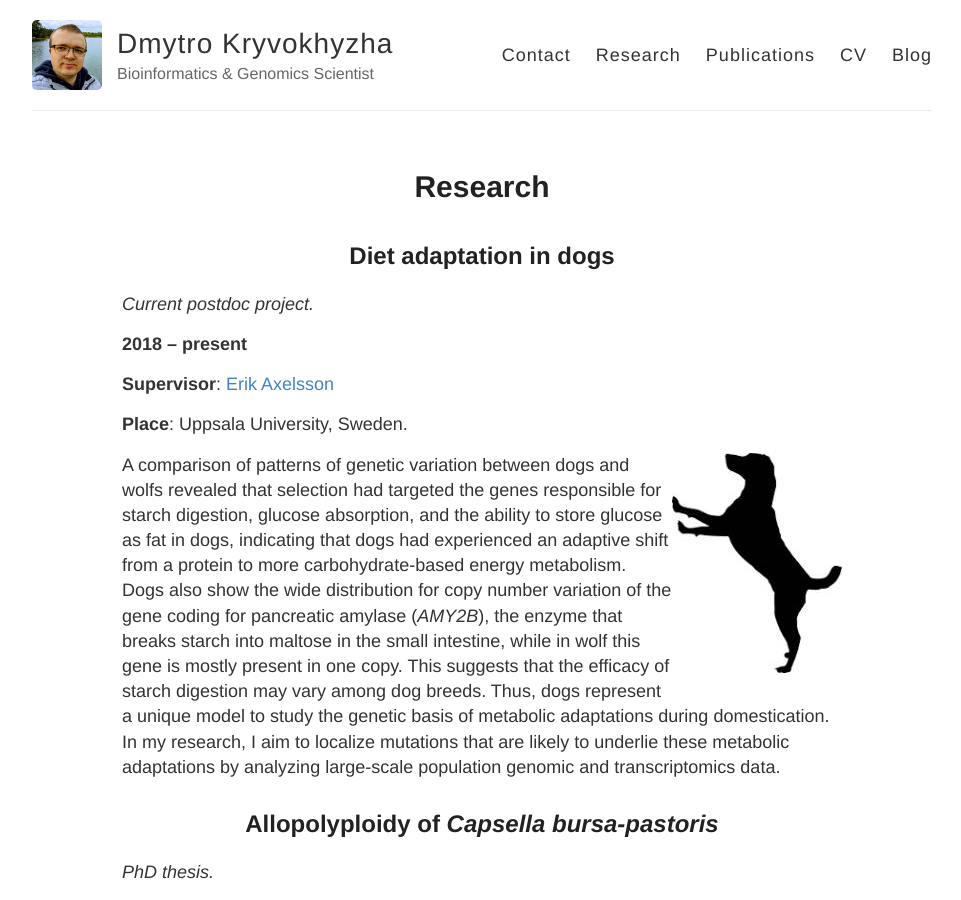
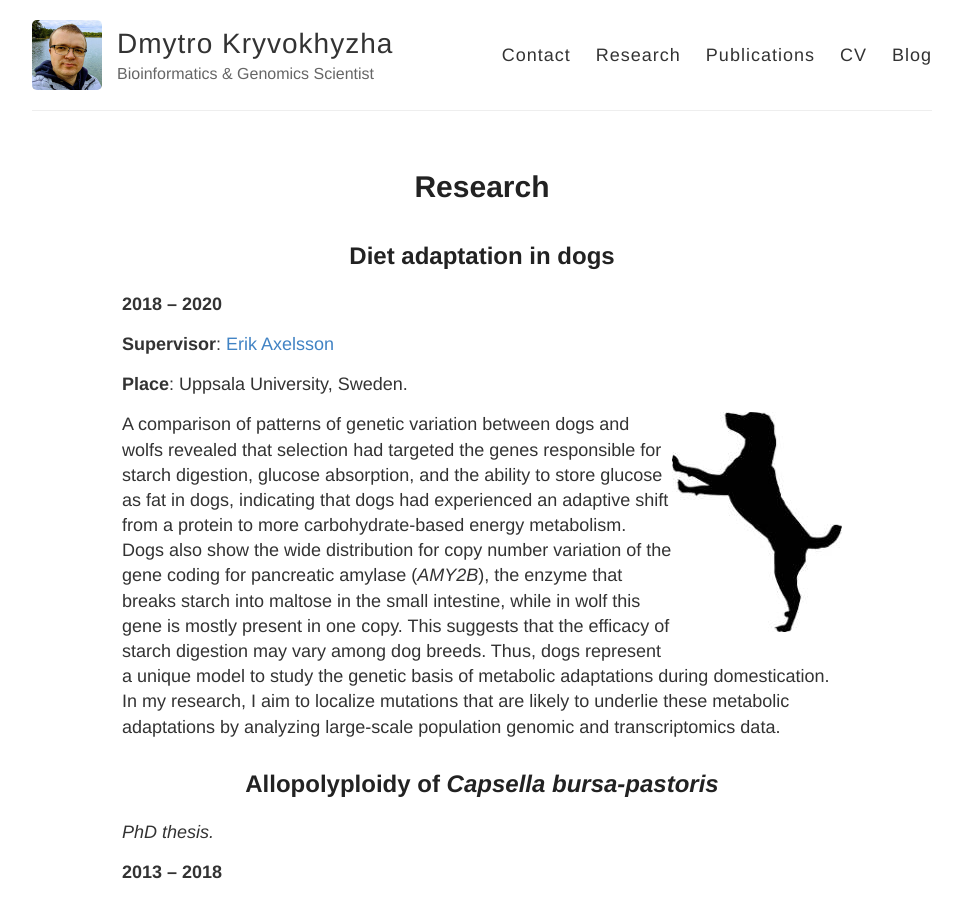
Before and after one commit to evodify/evodify.github.io, a Jekyll site: the page built from _pages/research.md, in a window 1280 px wide and 900 px high. Shown: the whole window, without its empty margins (158-1119 px from the left). Built offline with Jekyll 4.4.1, drawn with Linux system fonts in a browser that asks for light colours.

Commit message:
updated Research

```diff
--- a/_pages/research.md
+++ b/_pages/research.md
@@ -7,9 +7,7 @@ excerpt: "Research projects by Dmytro Kryvokhyzha: Diet adaptation in dogs, Allo
 
 ## Diet adaptation in dogs
 
-*Current postdoc project.*
-
-**2018 – present**
+**2018 – 2020**
 
 **Supervisor**: <a href="https://www.imbim.uu.se/forskargrupper/genetik-och-genomik/axelsson-erik/" target="_blank">Erik Axelsson</a>
 
```
